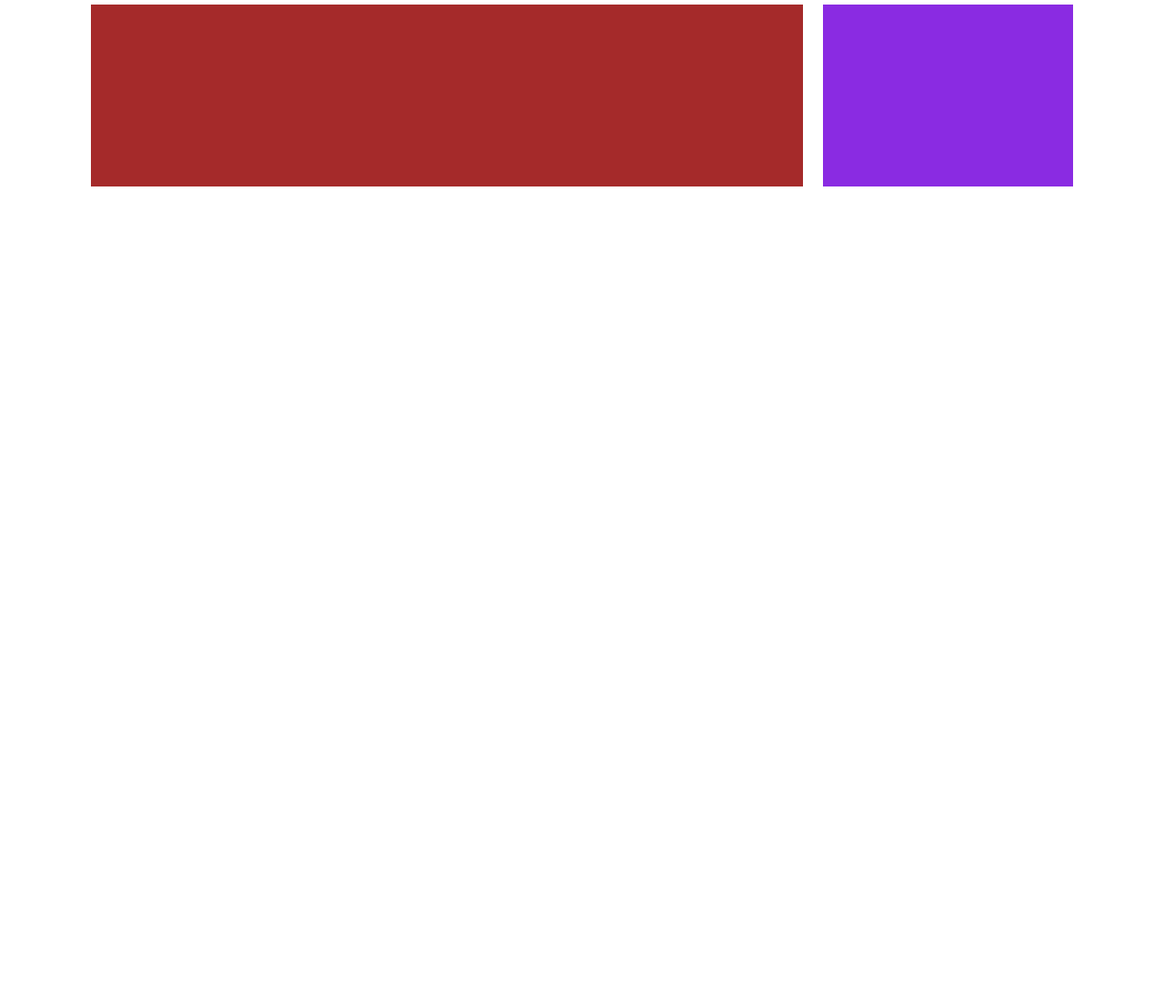
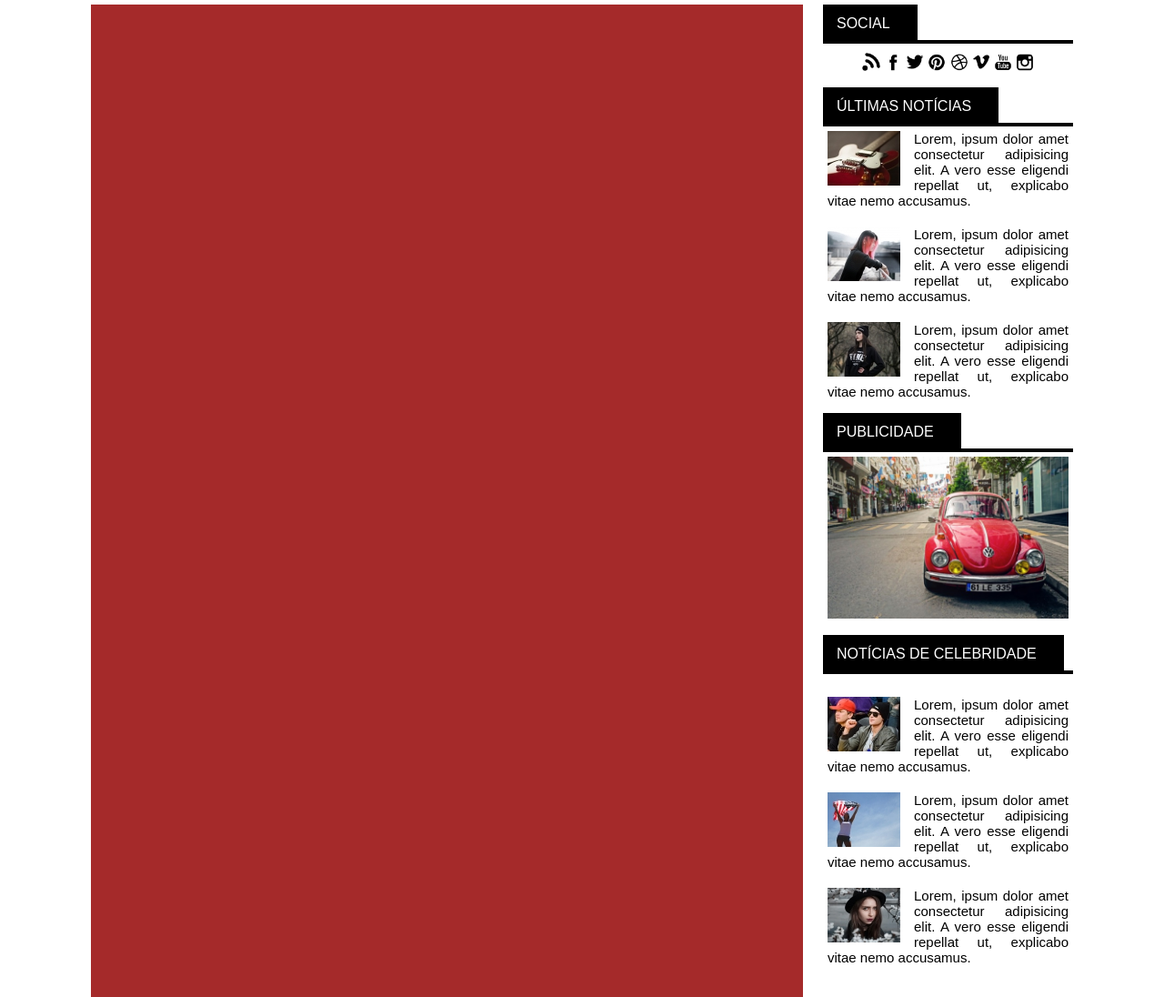
Before and after one commit to andr3m0ur4/EraNews, a plain HTML site: page index.html in a window 1280 px wide. Shown: the part 240-1336 px from the top of the page at 91% size. Before the commit the page ends 800 px from the top, so only its background shows below. Drawn offline with nearby package versions, Linux system fonts and the light colour scheme.

Commit message:
Desenvolvendo o conteúdo lateral

```diff
--- a/css/style.css
+++ b/css/style.css
@@ -7,11 +7,11 @@
     padding: 0;
     box-sizing: border-box;
     font-family: Arial, Helvetica, sans-serif;
-    font-size: 15px;
 }
 
 html, body {
     height: 100%;
+    font-size: 15px;
 }
 
 .container {
@@ -20,6 +20,10 @@ html, body {
     height: 100%;
     margin: auto;
     display: flex;
+}
+
+.center {
+    text-align: center !important;
 }
 
 /***********************************************************************************/
@@ -220,6 +224,10 @@ li nav ul li a {
     padding-left: 7px;
 }
 
+/***********************************************************************************/
+/***********************    Conteúdo Principal   ***********************************/
+/***********************************************************************************/
+
 main .container {
     justify-content: space-between;
 }
@@ -234,6 +242,54 @@ section {
 aside {
     width: 275px;
     min-height: 200px;
-    background-color: blueviolet;
     margin-left: 12px;
 }
+
+.widget {
+    background-color: white;
+    margin-bottom: 10px;
+}
+
+.widget h2 {
+    color: white;
+    border-bottom: 4px solid black;
+    font-size: 16px;
+    font-family: 'Oswald', Arial, sans-serif;
+    font-weight: 400;
+}
+
+.widget h2 span {
+    background-color: black;
+    padding: 12px 30px 9px 15px;
+    display: inline-block;
+}
+
+.widget p {
+    text-align: justify;
+    padding: 5px;
+    margin-bottom: 10px;
+}
+
+.widget p a {
+    text-decoration: none;
+    color: black;
+}
+
+.widget p a img.social {
+    width: 20px;
+    margin-top: 5px;
+}
+
+.widget p img {
+    width: 100%;
+}
+
+.widget p .img-noticia {
+    width: 80px;
+    margin-right: 15px;
+    float: left;
+}
+
+.widget p span {
+    text-align: justify !important;
+}
--- a/index.html
+++ b/index.html
@@ -101,12 +101,90 @@
     </header>
     <!-- Fim Cabeçalho -->
 
+    <!-- Início Principal -->
     <main>
         <div class="container">
+            <!-- Início Sessão Principal -->
             <section></section>
-            <aside></aside>
+            <!-- Fim Sessão Principal -->
+
+            <!-- Início Lateral -->
+            <aside>
+                <div class="widget">
+                    <h2><span>SOCIAL</span></h2>
+                    <p class="center">
+                        <a href="#"><img class="social" src="./images/icons/wifi-black.png" alt="wifi"></a>
+                        <a href="#"><img class="social" src="./images/icons/facebook-black.png" alt="facebook"></a>
+                        <a href="#"><img class="social" src="./images/icons/twitter-black.png" alt="twitter"></a>
+                        <a href="#"><img class="social" src="./images/icons/pinterest-black.png" alt="pinterest"></a>
+                        <a href="#"><img class="social" src="./images/icons/dribble-black.png" alt="dribble"></a>
+                        <a href="#"><img class="social" src="./images/icons/vimeo-black.png" alt="vimeo"></a>
+                        <a href="#"><img class="social" src="./images/icons/youtube-black.png" alt="youtube"></a>
+                        <a href="#"><img class="social" src="./images/icons/instagram-black.png" alt="instagram"></a>
+                    </p>
+                </div>
+
+                <div class="widget">
+                    <h2><span>ÚLTIMAS NOTÍCIAS</span></h2>
+                    <p>
+                        <a href="#">
+                            <img class="img-noticia" src="./images/guitar.jpg" alt="Guitarra">
+                            <span>Lorem, ipsum dolor amet consectetur adipisicing elit. A vero esse eligendi repellat ut, explicabo vitae nemo accusamus.</span>
+                        </a>
+                    </p>
+
+                    <p>
+                        <a href="#">
+                            <img class="img-noticia" src="./images/alone.jpg" alt="Solidão">
+                            <span>Lorem, ipsum dolor amet consectetur adipisicing elit. A vero esse eligendi repellat ut, explicabo vitae nemo accusamus.</span>
+                        </a>
+                    </p>
+
+                    <p>
+                        <a href="#">
+                            <img class="img-noticia" src="./images/fashion.jpg" alt="Moda">
+                            <span>Lorem, ipsum dolor amet consectetur adipisicing elit. A vero esse eligendi repellat ut, explicabo vitae nemo accusamus.</span>
+                        </a>
+                    </p>
+                </div>
+
+                <div class="widget">
+                    <h2><span>PUBLICIDADE</span></h2>
+                    <p>
+                        <img src="./images/publicidade.jpg" alt="">
+                    </p>
+                </div>
+
+                <div class="widget">
+                    <h2><span>NOTÍCIAS DE CELEBRIDADE</span></h2>
+                    <p>
+                        <p>
+                            <a href="#">
+                                <img class="img-noticia" src="./images/celebridade.jpg" alt="Celebridade">
+                                <span>Lorem, ipsum dolor amet consectetur adipisicing elit. A vero esse eligendi repellat ut, explicabo vitae nemo accusamus.</span>
+                            </a>
+                        </p>
+
+                        <p>
+                            <a href="#">
+                                <img class="img-noticia" src="./images/bandeira-americana.jpg" alt="Bandeira americana">
+                                <span>Lorem, ipsum dolor amet consectetur adipisicing elit. A vero esse eligendi repellat ut, explicabo vitae nemo accusamus.</span>
+                            </a>
+                        </p>
+
+                        <p>
+                            <a href="#">
+                                <img class="img-noticia" src="./images/mulher-linda.jpg" alt="Mulher linda">
+                                <span>Lorem, ipsum dolor amet consectetur adipisicing elit. A vero esse eligendi repellat ut, explicabo vitae nemo accusamus.</span>
+                            </a>
+                        </p>
+                    </p>
+                </div>
+            </aside>
+            <!-- Fim Lateral -->
         </div>
     </main>
+    <!-- Fim Principal -->
 
 </body>
 </html>
```
Also changed, not shown: images/alone.jpg (added), images/bandeira-americana.jpg (added), images/celebridade.jpg (added), images/fashion.jpg (added), images/guitar.jpg (added), images/icons/dribble-black.png (added), images/icons/facebook-black.png (added), images/icons/instagram-black.png (added), images/icons/pinterest-black.png (added), images/icons/twitter-black.png (added), images/icons/vimeo-black.png (added), images/icons/wifi-black.png (added), images/icons/youtube-black.png (added), images/mulher-linda.jpg (added), 1 more files.
